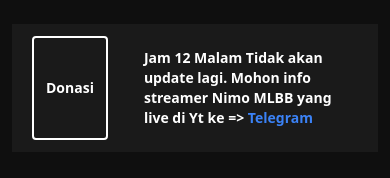
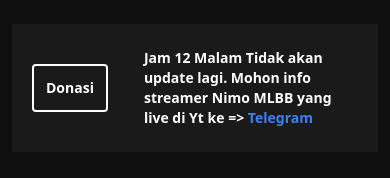
Before and after one commit to nonton-youtube/nonton-youtube.github.io, a plain HTML site: page index.html in a window 390 px wide. Drawn offline with nearby package versions, Linux system fonts and the light colour scheme.

Commit message:
update index.html

```diff
--- a/index.html
+++ b/index.html
@@ -25,7 +25,7 @@
           <a
           target="_blank"
           href="https://sociabuzz.com/rahmanrvbr/donate"
-          class="border-white border-2 rounded p-3 text-white text-sm md:text-base font-bold content-center"
+          class="border-white border-2 rounded p-3 my-auto text-white text-sm md:text-base font-bold content-center"
           >Donasi</a
         >
         </div>
```
